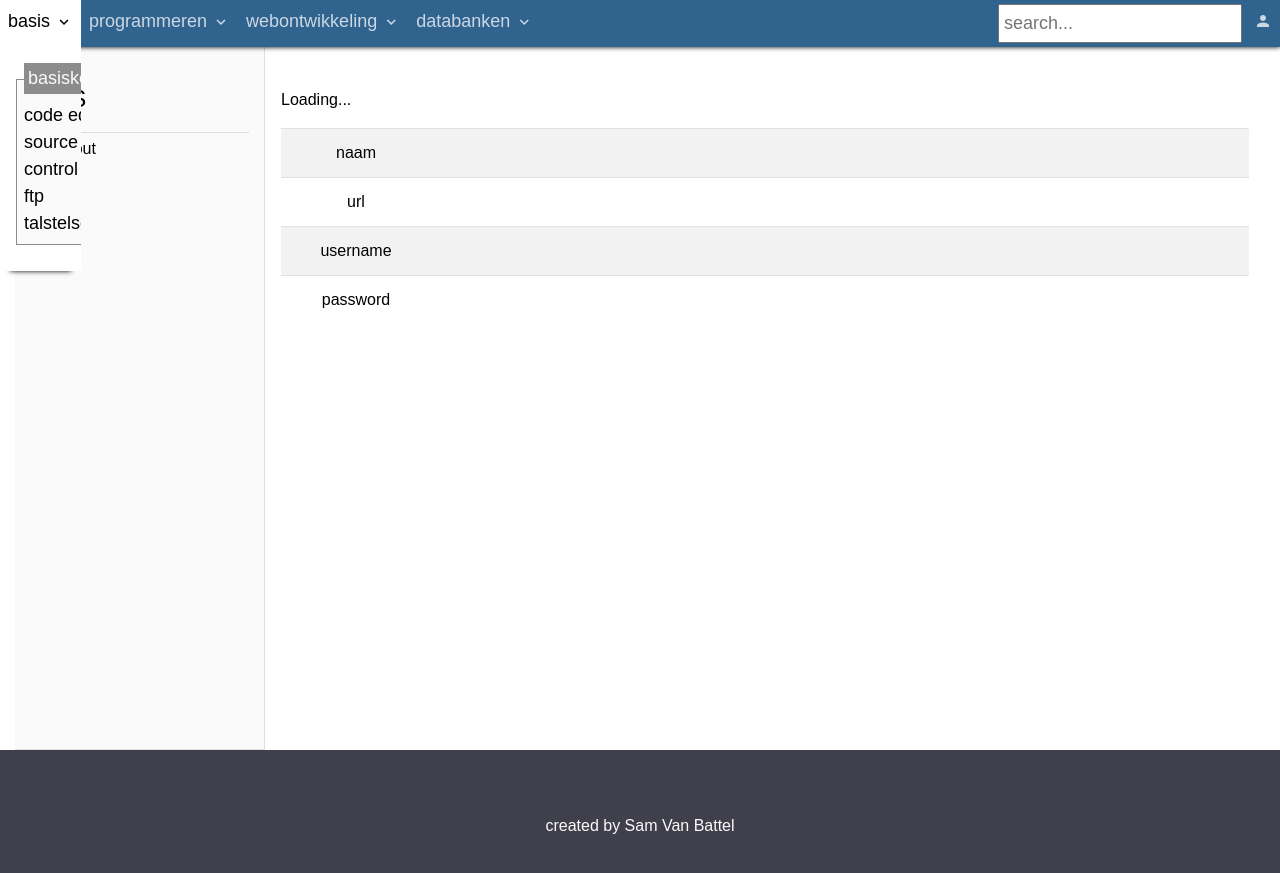
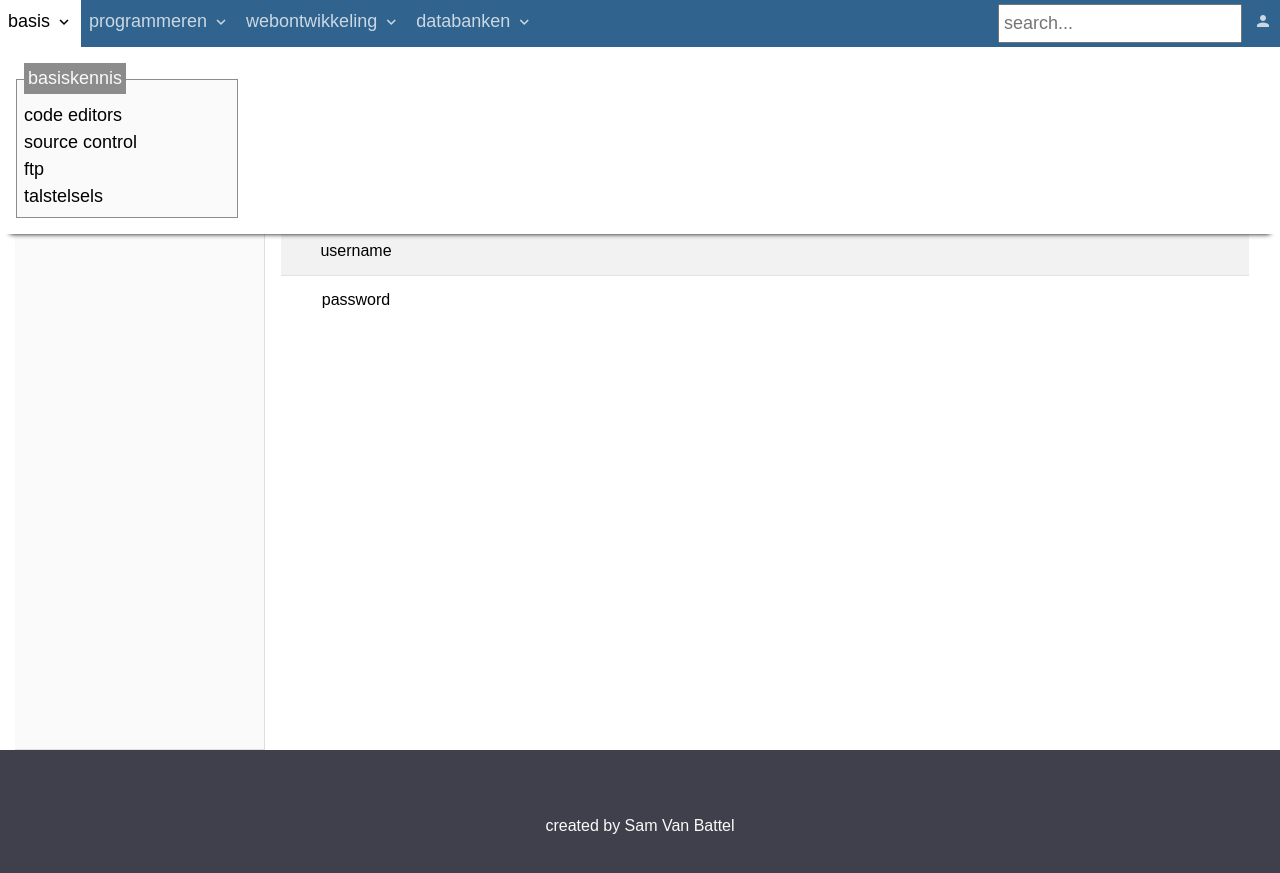
Before and after one commit to T-INFORMATICA/t-informatica.github.io, a Jekyll site: the page built from index.html, in a window 1280 px wide. Shown: the top 873 px of the page. Built offline with Jekyll 4.4.1, drawn with Linux system fonts in a browser that asks for light colours; comment, search, counter and statistics services are not loaded.

Commit message:
Update blocks.scss

```diff
--- a/_sass/blocks.scss
+++ b/_sass/blocks.scss
@@ -132,10 +132,6 @@ nav#topMenu {
     display: block;
 }
 
-.menuItem {
-    position: relative;
-}
-
 .menuItem-dropdown {
     background-color: white;
     overflow-y: auto;
```
